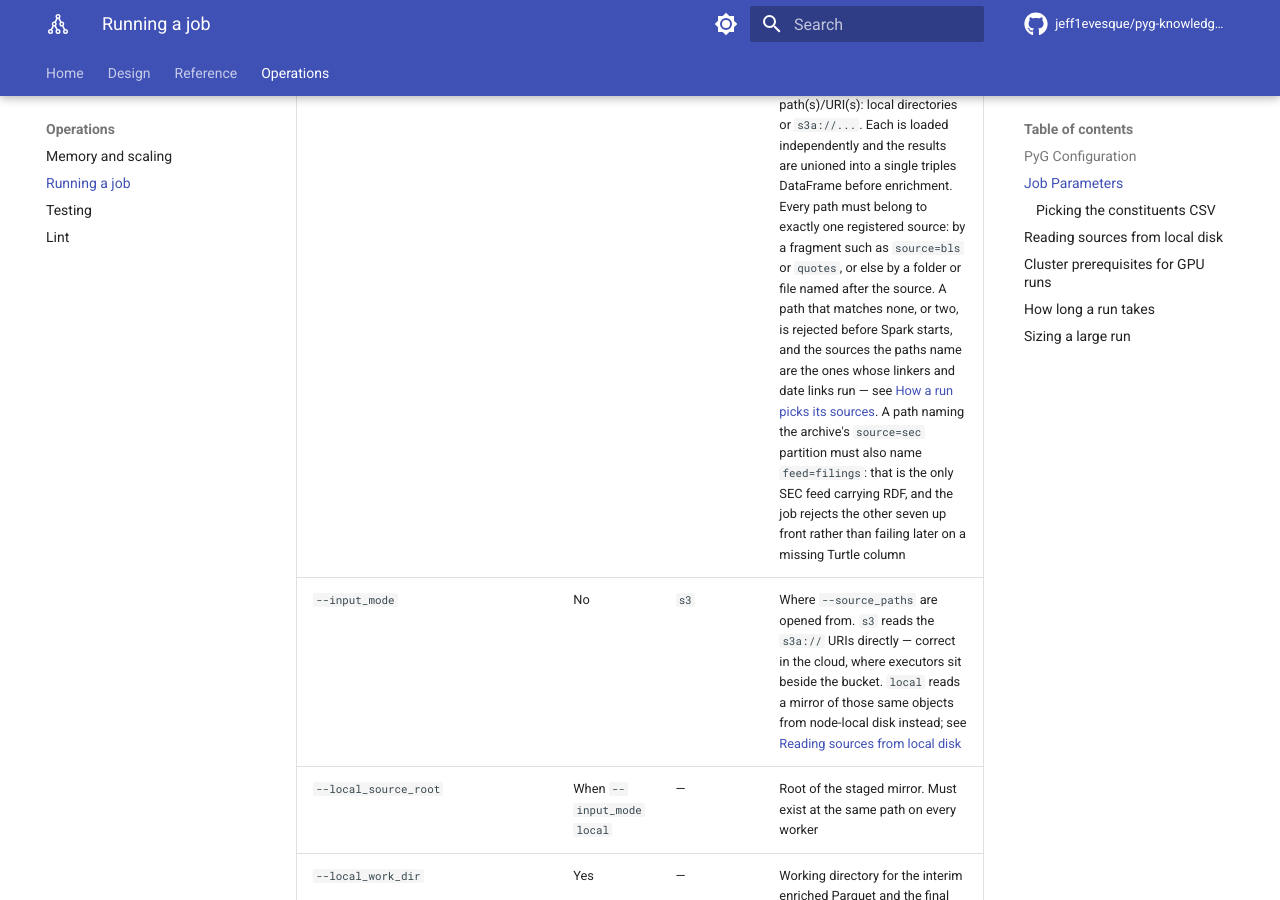
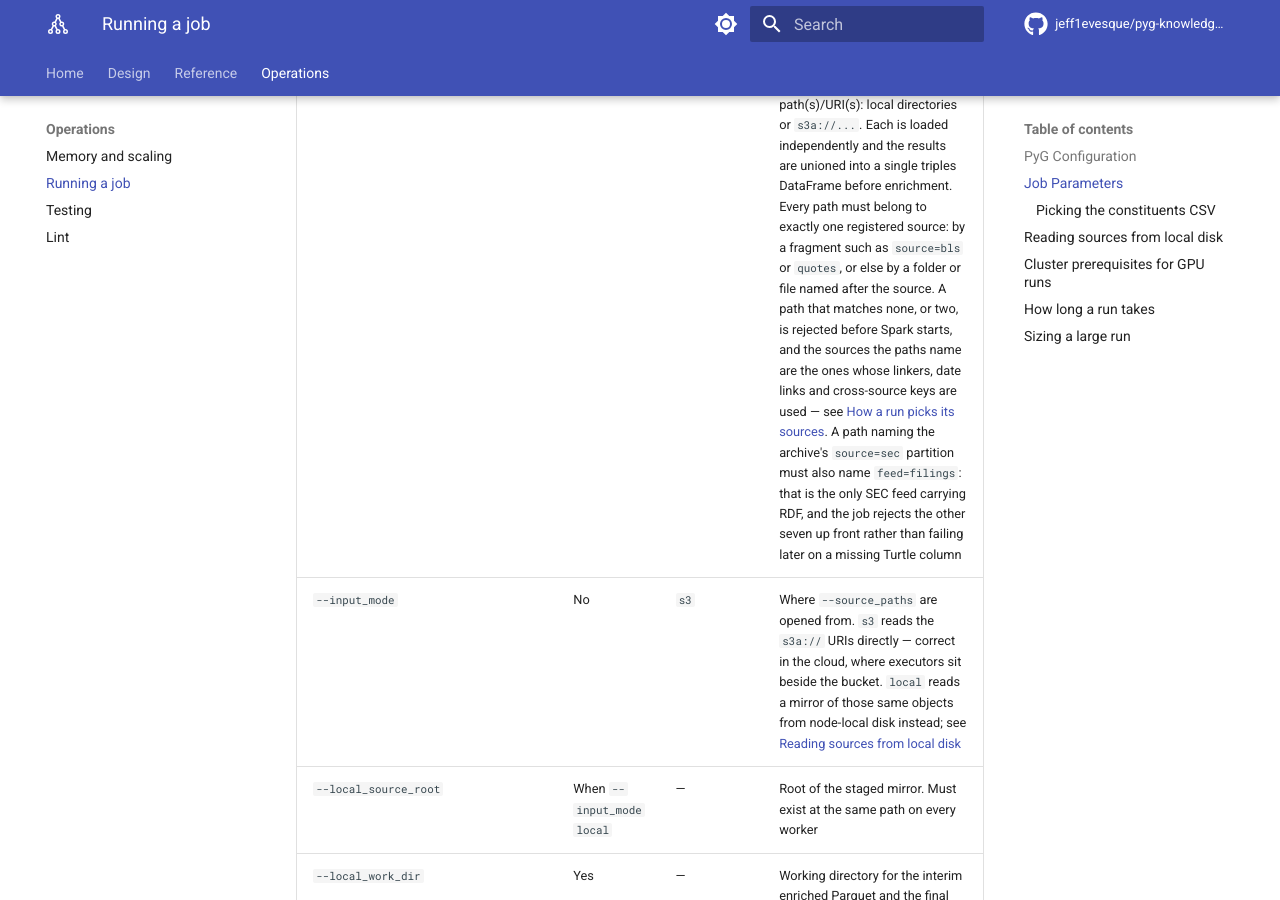
Before and after one commit to jeff1evesque/pyg-knowledge-graph-builder, an MkDocs documentation site: the page built from documentation/operations/running-a-job.md, in a window 1280 px wide and 900 px high, scrolled down 2614 px. Built offline with MkDocs 1.6.1 and Material for MkDocs 9.7.7, drawn with Linux system fonts in a browser that asks for light colours; comment, search, counter and statistics services are not loaded.

Commit message:
#406: running-a-job.md, the picked sources' cross-source keys

```diff
--- a/documentation/operations/running-a-job.md
+++ b/documentation/operations/running-a-job.md
@@ -52,7 +52,7 @@ When config is empty, sensible defaults are inferred from the data.
 | Parameter | Required | Default | Description |
 |-----------|----------|---------|-------------|
 | `--mode` | Yes | `full` | `full`, `enrichment_only`, or `pyg_only`. `parse_only` also exists but is a diagnostic, not a pipeline stage: it stops at the count that materialises the parse and writes nothing — see [The parse stall](testing.md#the-parse-stall) |
-| `--source_paths` | Modes 1,2 | — | Comma-separated source path(s)/URI(s): local directories or `s3a://...`. Each is loaded independently and the results are unioned into a single triples DataFrame before enrichment. Every path must belong to exactly one registered source: by a fragment such as `source=bls` or `quotes`, or else by a folder or file named after the source. A path that matches none, or two, is rejected before Spark starts, and the sources the paths name are the ones whose linkers and date links run — see [How a run picks its sources](../reference/sources.md#how-a-run-picks-its-sources). A path naming the archive's `source=sec` partition must also name `feed=filings`: that is the only SEC feed carrying RDF, and the job rejects the other seven up front rather than failing later on a missing Turtle column |
+| `--source_paths` | Modes 1,2 | — | Comma-separated source path(s)/URI(s): local directories or `s3a://...`. Each is loaded independently and the results are unioned into a single triples DataFrame before enrichment. Every path must belong to exactly one registered source: by a fragment such as `source=bls` or `quotes`, or else by a folder or file named after the source. A path that matches none, or two, is rejected before Spark starts, and the sources the paths name are the ones whose linkers, date links and cross-source keys are used — see [How a run picks its sources](../reference/sources.md#how-a-run-picks-its-sources). A path naming the archive's `source=sec` partition must also name `feed=filings`: that is the only SEC feed carrying RDF, and the job rejects the other seven up front rather than failing later on a missing Turtle column |
 | `--input_mode` | No | `s3` | Where `--source_paths` are opened from. `s3` reads the `s3a://` URIs directly — correct in the cloud, where executors sit beside the bucket. `local` reads a mirror of those same objects from node-local disk instead; see [Reading sources from local disk](#reading-sources-from-local-disk) |
 | `--local_source_root` | When `--input_mode local` | — | Root of the staged mirror. Must exist at the same path on every worker |
 | `--local_work_dir` | Yes | — | Working directory for the interim enriched Parquet and the final artifacts. Must be reachable by every worker — a shared mount (e.g. NFS) or a URI on shared storage (`s3a://...`); on a multi-node cluster a driver-local path won't do |
```
